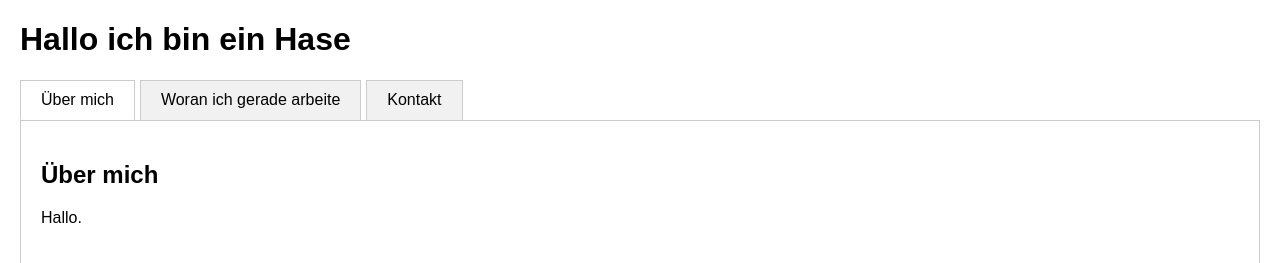
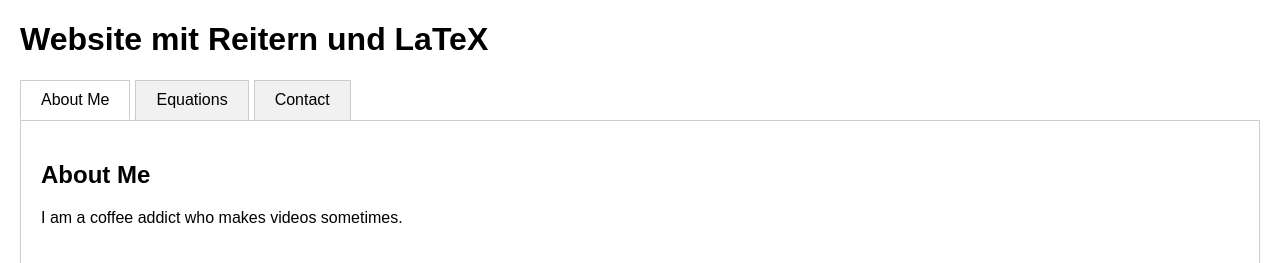
Before and after one commit to lennartsekulic/website, a plain HTML site: page index.html in a window 1280 px wide. Shown: the top 263 px of the page. Drawn offline with nearby package versions, Linux system fonts and the light colour scheme.

Commit message:
Update index.html

```diff
--- a/index.html
+++ b/index.html
@@ -3,7 +3,8 @@
 <head>
     <meta charset="UTF-8">
     <meta name="viewport" content="width=device-width, initial-scale=1.0">
-    <title>Lennart Sekulic</title>
+    <title>Website mit Reitern und LaTeX</title>
+    <script src="https://cdn.jsdelivr.net/npm/mathjax@3/es5/tex-mml-chtml.js"></script>
     <style>
         body {
             font-family: Arial, sans-serif;
@@ -36,42 +37,53 @@
     </style>
     <script>
         function openTab(event, tabName) {
-            // Tabs deaktivieren
+            // Deactivate all tabs
             const tabs = document.querySelectorAll(".tab");
             tabs.forEach(tab => tab.classList.remove("active"));
 
-            // Inhalte deaktivieren
+            // Deactivate all tab contents
             const contents = document.querySelectorAll(".tab-content");
             contents.forEach(content => content.classList.remove("active"));
 
-            // Aktiven Tab und Inhalt aktivieren
+            // Activate the current tab and its content
             event.currentTarget.classList.add("active");
             document.getElementById(tabName).classList.add("active");
         }
     </script>
 </head>
 <body>
-    <h1>Hallo ich bin ein Hase</h1>
+    <h1>Website mit Reitern und LaTeX</h1>
 
     <!-- Reiter -->
     <div style="display: flex;">
-        <div class="tab active" onclick="openTab(event, 'about')">Über mich</div>
-        <div class="tab" onclick="openTab(event, 'work')">Woran ich gerade arbeite</div>
-        <div class="tab" onclick="openTab(event, 'contact')">Kontakt</div>
+        <div class="tab active" onclick="openTab(event, 'about')">About Me</div>
+        <div class="tab" onclick="openTab(event, 'equations')">Equations</div>
+        <div class="tab" onclick="openTab(event, 'contact')">Contact</div>
     </div>
 
     <!-- Inhalte -->
     <div id="about" class="tab-content active">
-        <h2>Über mich</h2>
-        <p>Hallo.</p>
+        <h2>About Me</h2>
+        <p>I am a coffee addict who makes videos sometimes.</p>
     </div>
-    <div id="work" class="tab-content">
-        <h2>Woran ich gerade arbeite</h2>
-        <p>Hallo.</p>
+    <div id="equations" class="tab-content">
+        <h2>Equations</h2>
+        <p>Here are some LaTeX equations:</p>
+        <p>
+            Inline equation: \( E = mc^2 \)
+        </p>
+        <p>
+            Display equation:
+        </p>
+        <p>
+            \[
+            \int_a^b f(x) \, dx = F(b) - F(a)
+            \]
+        </p>
     </div>
     <div id="contact" class="tab-content">
         <h2>Contact</h2>
-        <p>You can reach me at <a href="mailto:lennart.sekulic@web.de">lennart.sekulic@web.de</a>.</p>
+        <p>You can reach me at <a href="mailto:networkchuck@example.com">networkchuck@example.com</a>.</p>
     </div>
 </body>
 </html>
```
